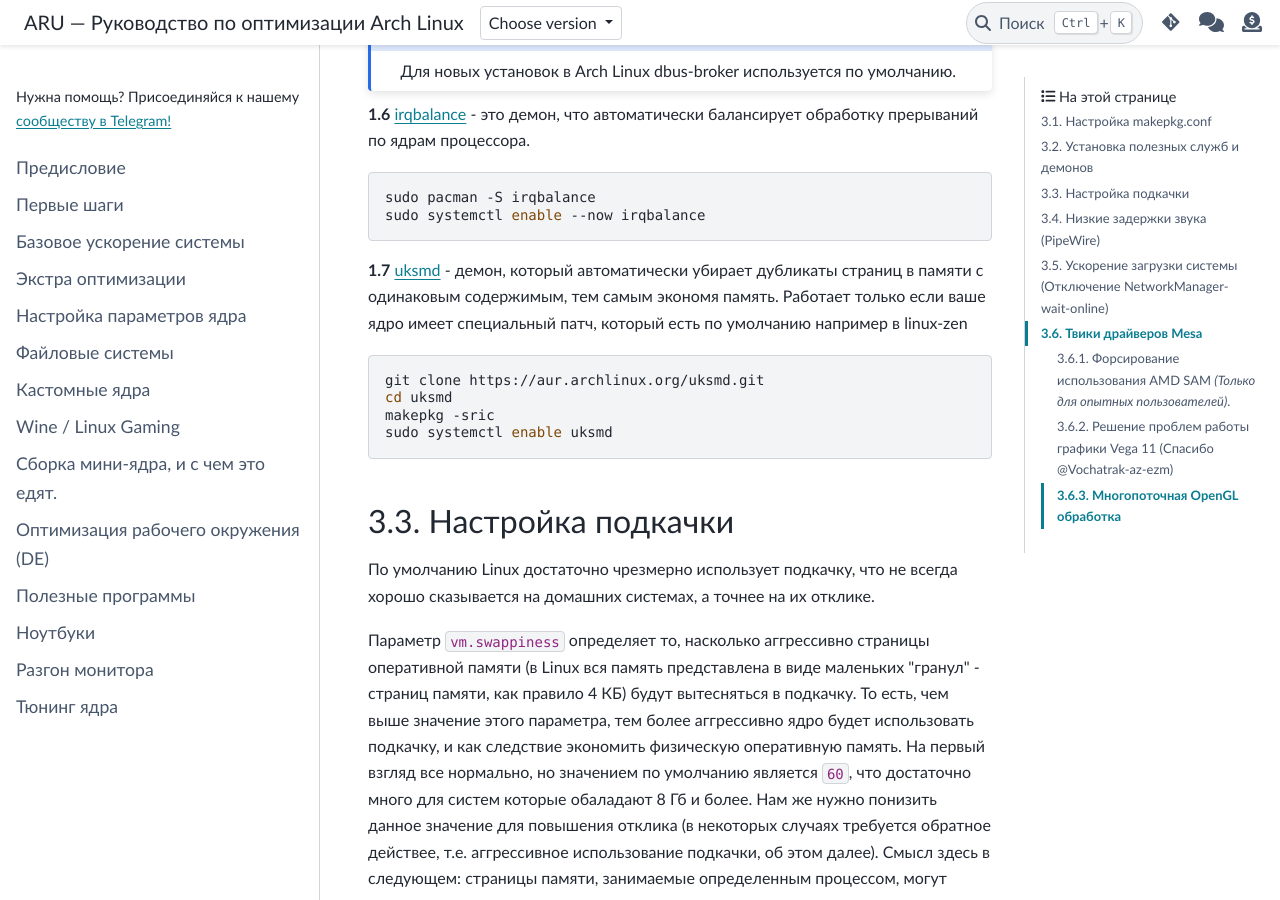
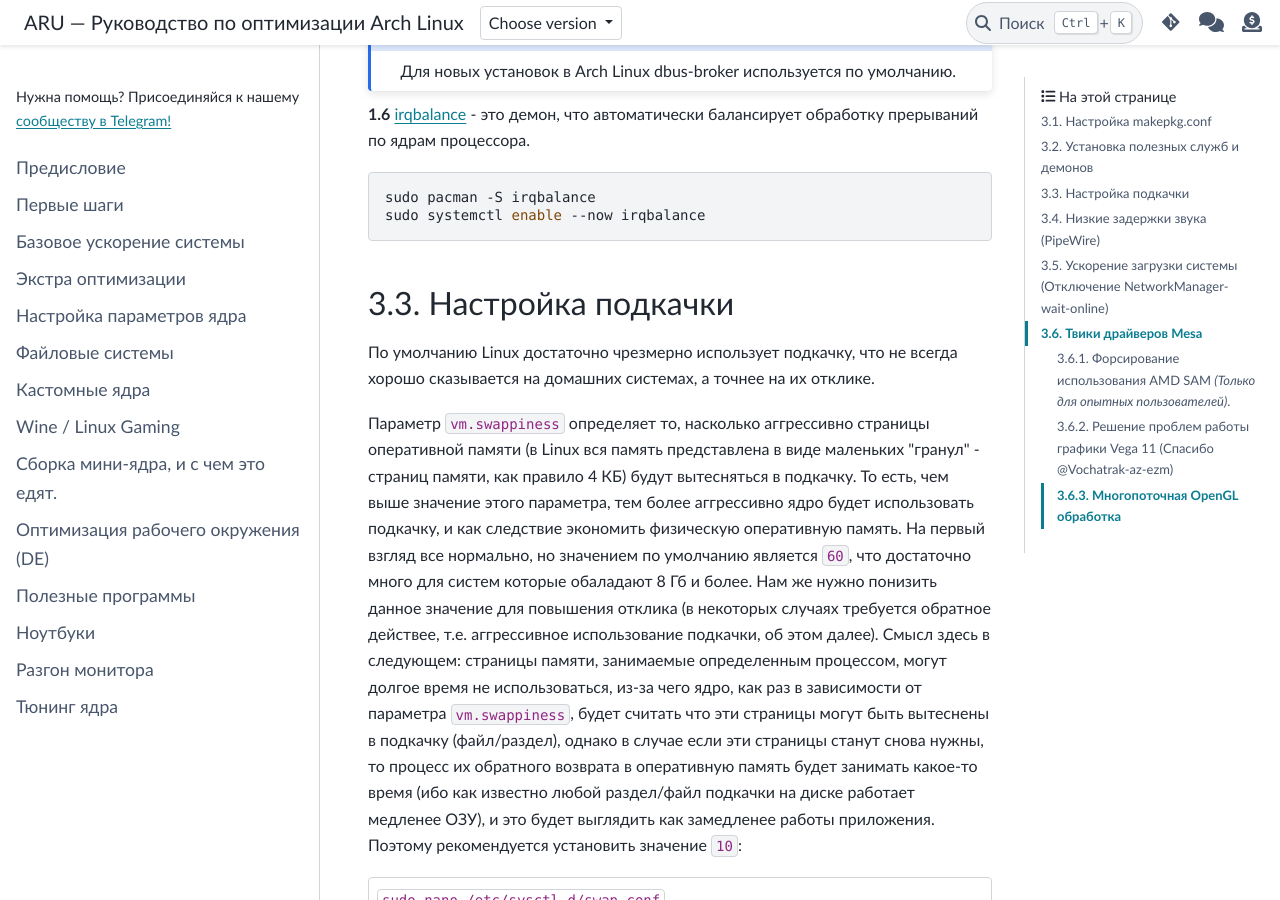
Before and after one commit to ventureoo/ARU, a Sphinx documentation site: the page built from docs/source/generic-system-acceleration.rst, in a window 1280 px wide and 900 px high, scrolled down 6021 px. Built offline with Sphinx 7.4.7 and the PyData theme 0.15.4, drawn with Linux system fonts in a browser that asks for light colours.

Commit message:
generic-system-acceleration: Remove uksmd
There is an alternative way to get the same thing uksmd does using
systemd. This method will be described later. See:

https://github.com/CachyOS/CachyOS-Settings/pull/64

```diff
--- a/docs/source/generic-system-acceleration.rst
+++ b/docs/source/generic-system-acceleration.rst
@@ -276,17 +276,6 @@ Wiki.
 
   sudo pacman -S irqbalance
   sudo systemctl enable --now irqbalance
-
-**1.7** `uksmd <https://codeberg.org/pf-kernel/uksmd>`_ - демон,
-который автоматически убирает дубликаты страниц в памяти
-с одинаковым содержимым, тем самым экономя память. Работает только
-если ваше ядро имеет специальный патч, который есть по умолчанию например в
-linux-zen ::
-
-  git clone https://aur.archlinux.org/uksmd.git
-  cd uksmd
-  makepkg -sric
-  sudo systemctl enable uksmd
 
 .. index:: swap, swappiness, sysctl
 .. _swap:
```
